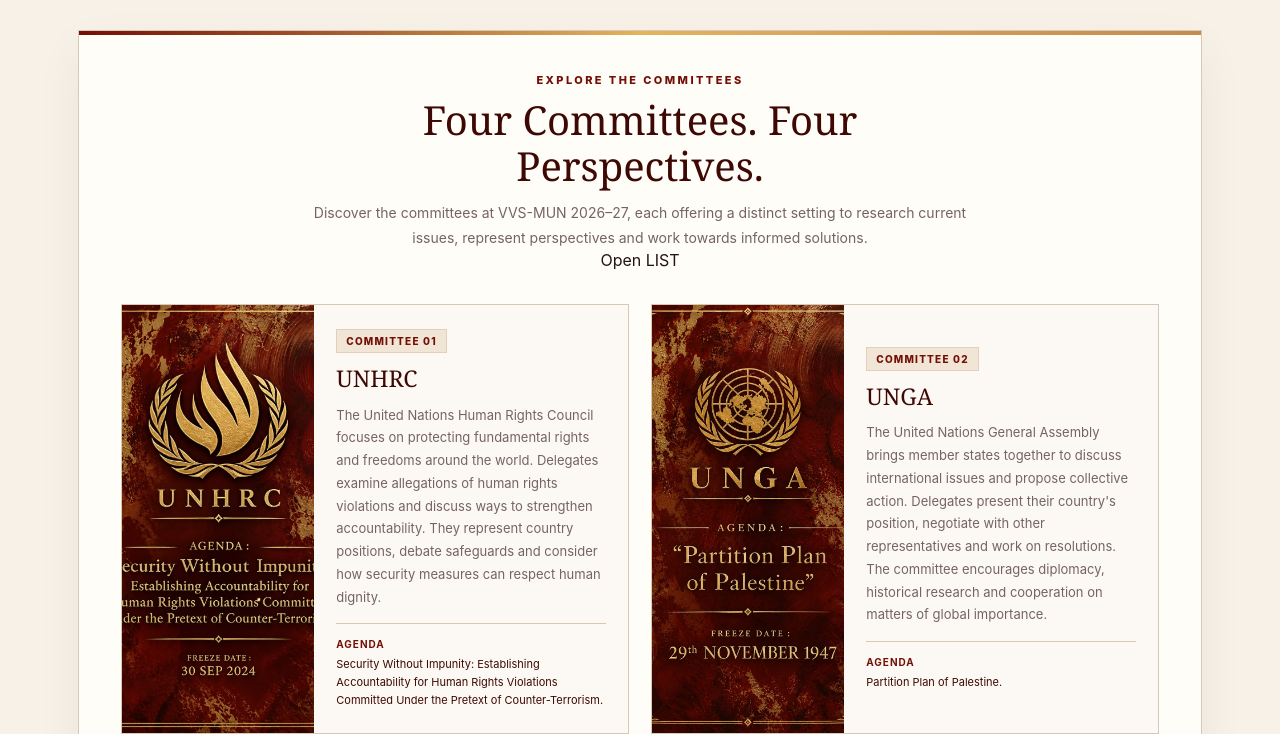
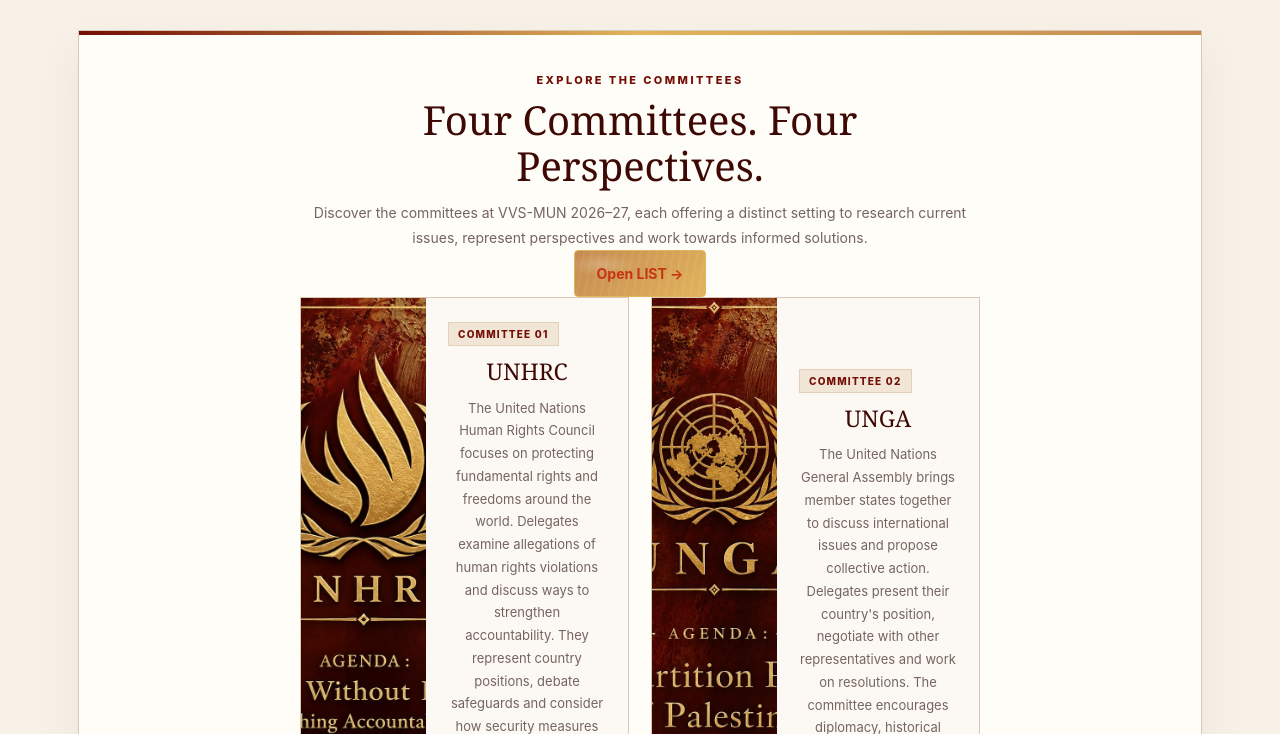
Before and after one commit to GamerliftTamil/vvs-mun, a Flask app: page / in a window 1280 px wide. Shown: the part 1424-2158 px from the top of the page. Run offline with Flask 3, Linux system fonts and the light colour scheme; parts of the project's set-up code (start-up, migrations or seed data) failed here and were passed over.

Commit message:
Update index.html

```diff
--- a/templates/index.html
+++ b/templates/index.html
@@ -18,7 +18,7 @@
   ========================================================= */
 
   --color-1:#3E0804;   /* Deep Burgundy */
-  --color-2:#740F06;   /* Rich Red */
+  --color-2:#740F06;   /* Rich red */
   --color-3:#C58A50;   /* Warm Bronze */
   --color-4:#531210;   /* Dark Wine */
   --color-5:#E2B45C;   /* Antique Gold */
@@ -1796,8 +1796,11 @@ footer{
         setting to research current issues, represent perspectives and work
         towards informed solutions.
       </p>
-      <a href="https://docs.google.com/spreadsheets/d/1qg8H1bJi5QEGnwncriHImzejtY8ORodKSloJRJbfgNU/edit?usp=sharing" target="_blank">Open LIST</a>
-    </div>
+      <a class="btn primary"
+   href="https://docs.google.com/spreadsheets/d/1qg8H1bJi5QEGnwncriHImzejtY8ORodKSloJRJbfgNU/edit?usp=sharing"
+   target="_blank">
+  Open LIST →
+</a>
 
     <div class="committee-grid">
       <article class="committee-card">
```
